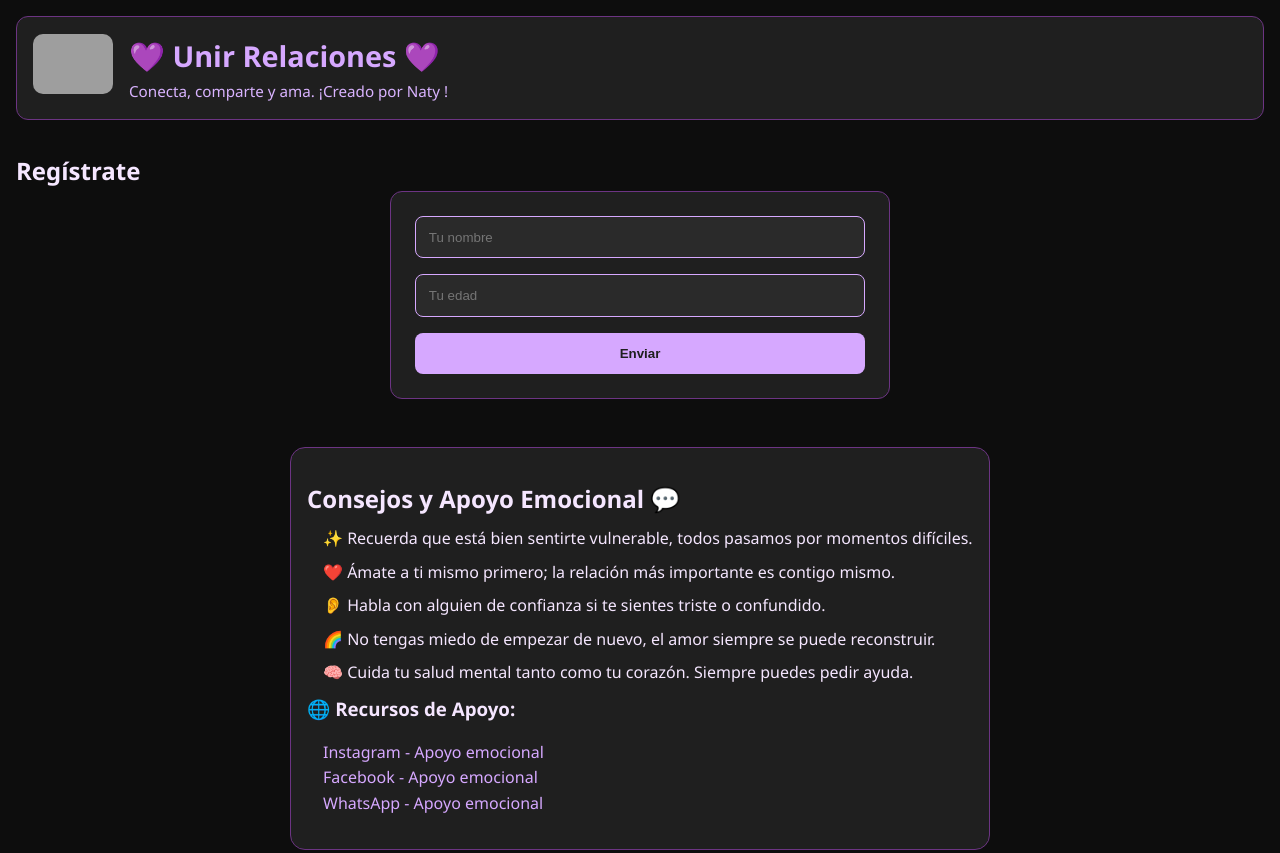
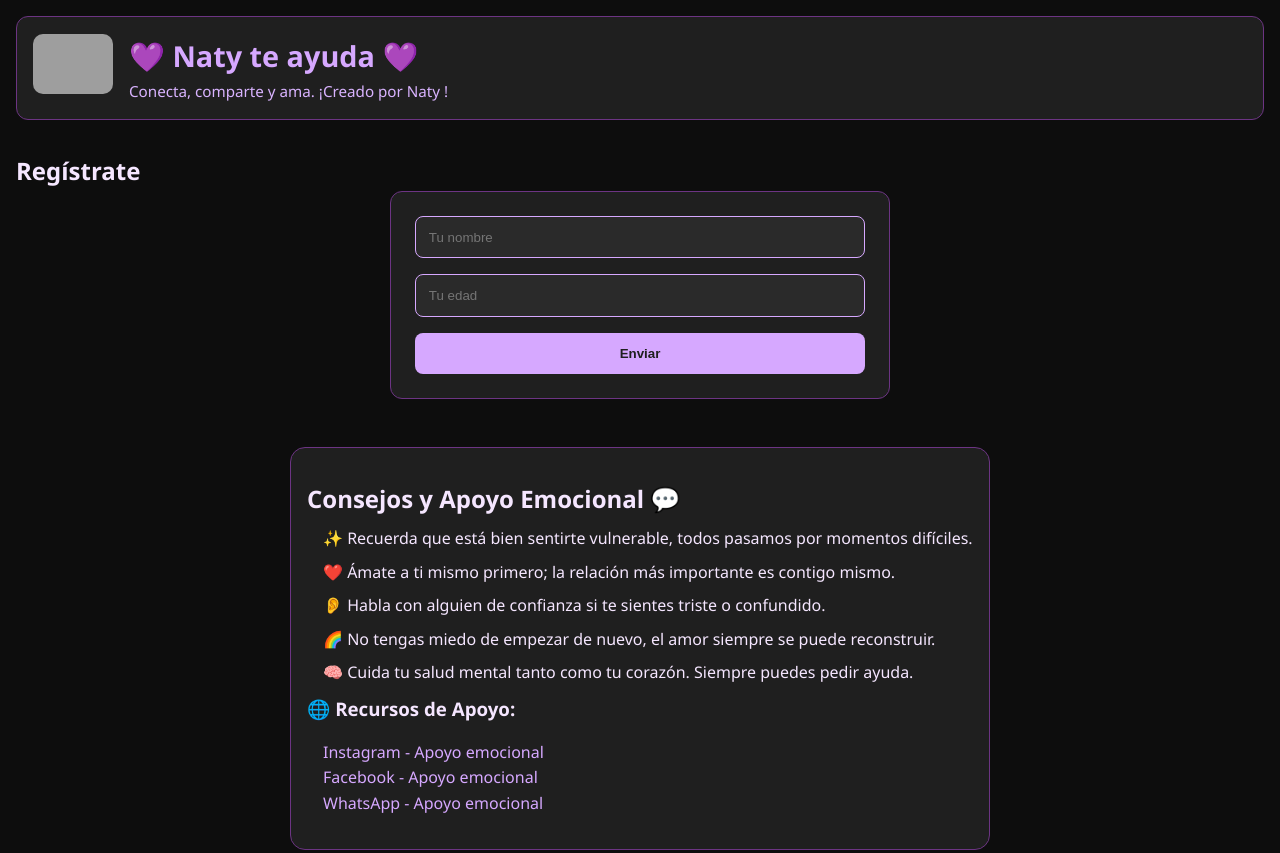
Before and after one commit to Ameri50/relaciones, a plain HTML site: page index.html in a window 1280 px wide. Shown: the top 853 px of the page. Drawn offline with Linux system fonts and the light colour scheme; grey boxes are pictures that could not be loaded.

Commit message:
naty te ayuda

```diff
--- a/index.html
+++ b/index.html
@@ -12,7 +12,7 @@
       <img src="img/LOGO.png" alt="Logo Unir Relaciones" class="logo">
     </div>
     <div class="header-text">
-      <h1>💜 Unir Relaciones 💜</h1>
+      <h1>💜 Naty te ayuda 💜</h1>
       <p>Conecta, comparte y ama. ¡Creado por Naty !</p>
     </div>
   </header>
```
